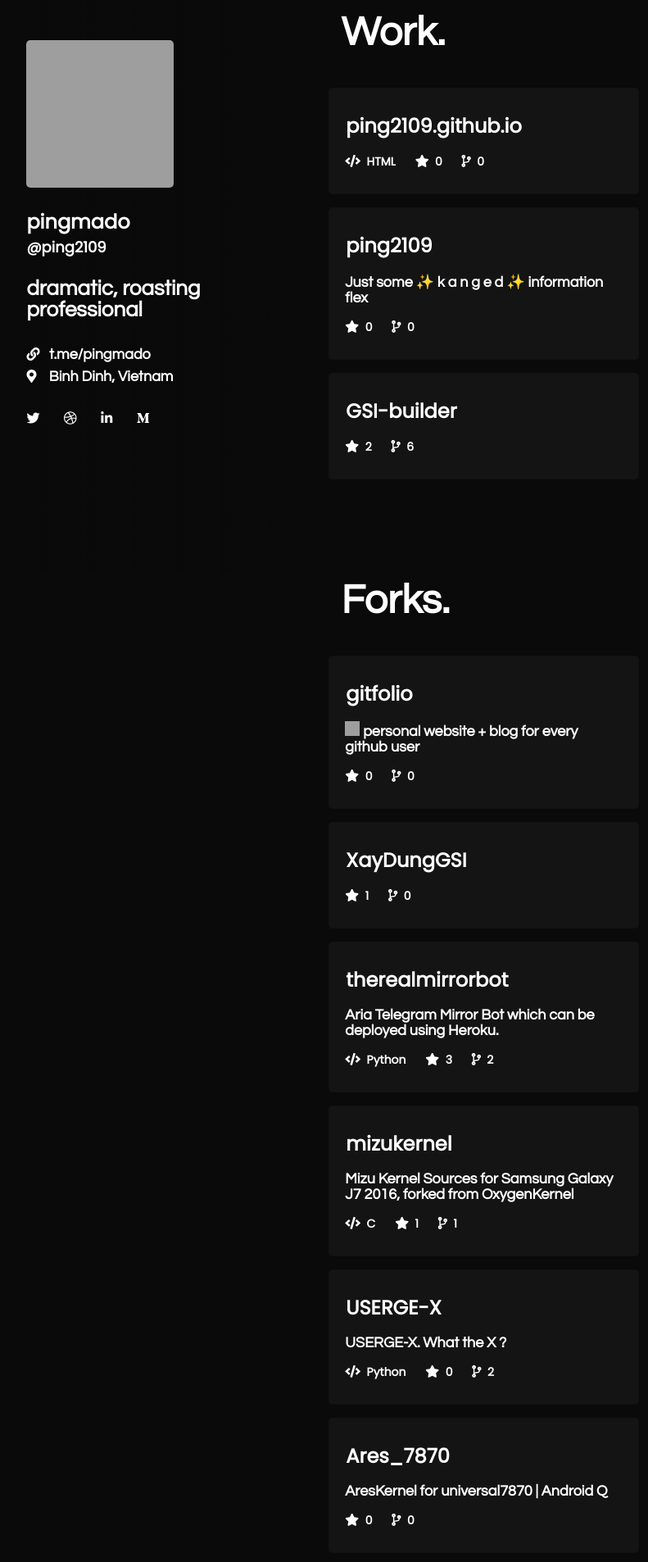
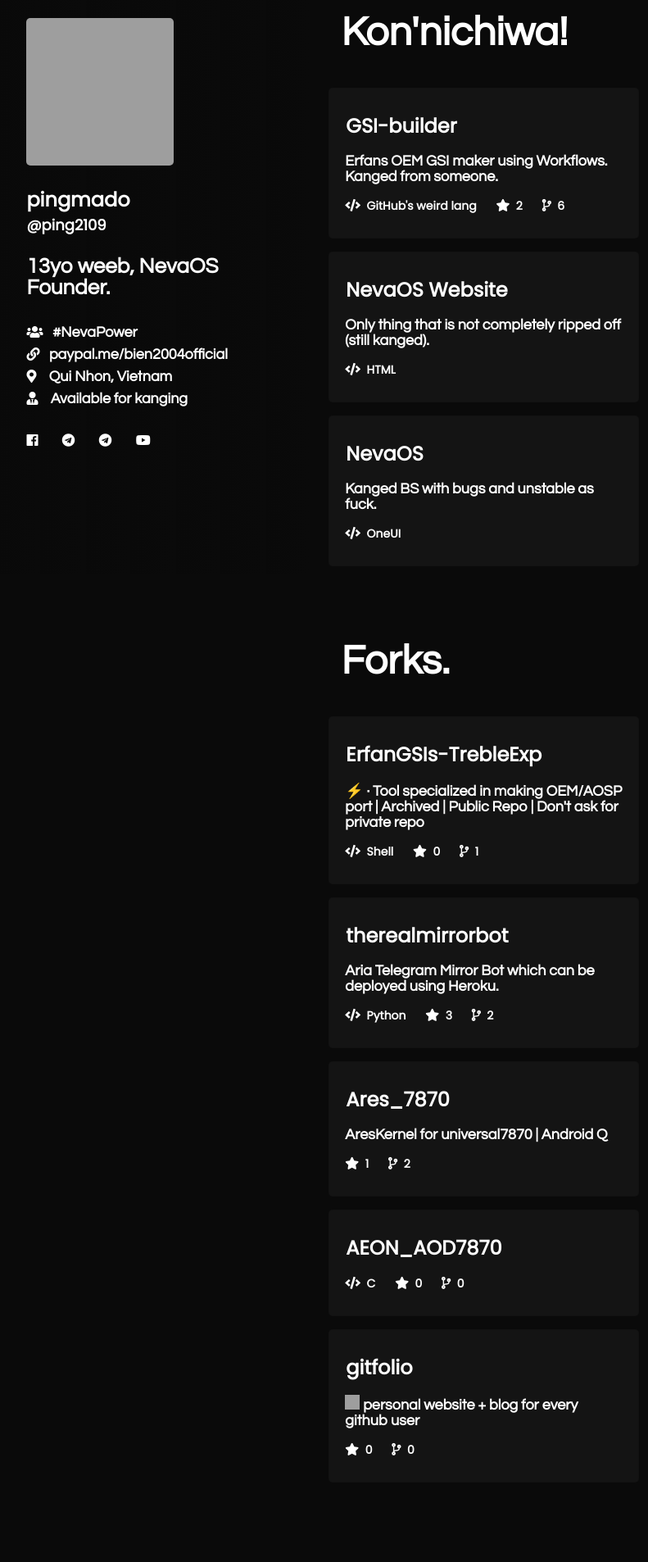
Before and after one commit to ping2109/penk2109.github.io, a plain HTML site: page index.html in a window 1280 px wide. Shown: the part 100-2006 px from the top of the page at 82% size, without its empty margins (6-797 px from the left). Drawn offline with nearby package versions, Linux system fonts and the light colour scheme; grey boxes are pictures that could not be loaded; a script that the page names is missing.

Commit message:
Add files via upload

```diff
--- a/index.html
+++ b/index.html
@@ -2,7 +2,7 @@
     <meta charset="UTF-8">
     <meta name="viewport" content="width=device-width, initial-scale=1.0">
     <meta http-equiv="X-UA-Compatible" content="ie=edge">
-    <title>ping2109</title>
+    <title>pingmado</title>
     <link rel="stylesheet" href="https://cdnjs.cloudflare.com/ajax/libs/animate.css/3.7.0/animate.min.css">
     <link rel="stylesheet" href="https://use.fontawesome.com/releases/v5.7.1/css/all.css" integrity="sha384-fnmOCqbTlWIlj8LyTjo7mOUStjsKC4pOpQbqyi7RrhN7udi9RwhKkMHpvLbHG9Sr" crossorigin="anonymous">
     <script src="https://code.jquery.com/jquery-3.4.1.min.js" integrity="sha256-CSXorXvZcTkaix6Yvo6HppcZGetbYMGWSFlBw8HfCJo=" crossorigin="anonymous"></script>
@@ -16,92 +16,76 @@
     </div>
     <div id="profile">
       <div id="profile_img" style="background: url(https://avatars.githubusercontent.com/u/75196272?v=4) center;"></div>
-      <div id="username"><span style="display:block;">pingmado</span><a href="https://github.com/ping2109">@ping2109</a></div>
-      <div id="userbio" style="display: block;">dramatic, roasting professional</div>
+      <div id="username"><a target="_blank" style="color: white; text-decoration: none;" href="https://github.com/ping2109"><span style="display:block;">pingmado</span>@ping2109</a></div>
+      <div id="userbio" style="display: block;">13yo weeb, NevaOS Founder.</div>
       <div id="about">
-                <span style="display:none;"><i class="fas fa-users"></i> &nbsp; null</span>
+                <span style="display:block;"><i class="fas fa-users"></i> &nbsp; <a href="https://t.me/nevaos">#NevaPower</a></span>
                 <span style="display:none;"><i class="fas fa-envelope"></i> &nbsp; null</span>
-                <span style="display:block;"><i class="fas fa-link"></i> &nbsp; <a href="t.me/pingmado">t.me/pingmado</a></span>
-                <span style="display:block;"><i class="fas fa-map-marker-alt"></i> &nbsp;&nbsp; Binh Dinh, Vietnam</span>
-                <span style="display:none;"><i class="fas fa-user-tie"></i> &nbsp;&nbsp; Available for hire</span>
+                <span style="display:block;"><i class="fas fa-link"></i> &nbsp; <a href="paypal.me/ping2109">paypal.me/bien2004official</a></span>
+                <span style="display:block;"><i class="fas fa-map-marker-alt"></i> &nbsp;&nbsp; Qui Nhon, Vietnam</span>
+                <span style="display:block;"><i class="fas fa-user-tie"></i> &nbsp;&nbsp; Available for kanging</span>
                 <div class="socials">
-                <span style="display:block;"><a href="https://www.twitter.com/a" target="_blank" class="socials"><i class="fab fa-twitter"></i></a></span>
-                <span style="display:block;"><a href="https://www.dribbble.com/a" target="_blank" class="socials"><i class="fab fa-dribbble"></i></a></span>
-                <span style="display:block;"><a href="https://www.linkedin.com/in/a/" target="_blank" class="socials"><i class="fab fa-linkedin-in"></i></a></span>
-                <span style="display:block;"><a href="https://www.medium.com/@a/" target="_blank" class="socials"><i class="fab fa-medium-m"></i></a></span>
+                <span style="display:block;"><a href="https://www.facebook.com/ping2007" target="_blank" class="socials"><i class="fab fa-facebook"></i></a></span>
+                <span style="display:block;"><a href="https://t.me/pingmado" target="_blank" class="socials"><i class="fab fa-telegram"></i></a></span>
+				<span style="display:block;"><a href="https://t.me/pingdoriya" target="_blank" class="socials"><i class="fab fa-telegram"></i></a></span>
+                <span style="display:block;"><a href="https://www.youtube.com/ping2109" target="_blank" class="socials"><i class="fab fa-youtube"></i></a></span>
+                <span style="display:none !important;"><a href="https://www.medium.com/@null/" target="_blank" class="socials"><i class="fab fa-medium-m"></i></a></span>
                 </div>
                 </div>
     </div>
     <div id="display">
       <div id="work">
-        <h1>Work.</h1>
+        <h1>Kon'nichiwa!</h1>
         <div class="projects" id="work_section">
-                        <a href="https://github.com/ping2109/ping2109.github.io" target="_blank">
-                        <section>
-                            <div class="section_title">ping2109.github.io</div>
-                            <div class="about_section">
-                            <span style="display:none;">undefined</span>
-                            </div>
-                            <div class="bottom_section">
-                                <span style="display:inline-block;"><i class="fas fa-code"></i>&nbsp; HTML</span>
-                                <span><i class="fas fa-star"></i>&nbsp; 0</span>
-                                <span><i class="fas fa-code-branch"></i>&nbsp; 0</span>
-                            </div>
-                        </section>
-                        </a>
-                        <a href="https://github.com/ping2109/ping2109" target="_blank">
-                        <section>
-                            <div class="section_title">ping2109</div>
-                            <div class="about_section">
-                            <span style="display:block;">Just some ✨ k a n g e d ✨ information flex</span>
-                            </div>
-                            <div class="bottom_section">
-                                <span style="display:none;"><i class="fas fa-code"></i>&nbsp; null</span>
-                                <span><i class="fas fa-star"></i>&nbsp; 0</span>
-                                <span><i class="fas fa-code-branch"></i>&nbsp; 0</span>
-                            </div>
-                        </section>
-                        </a>
                         <a href="https://github.com/ping2109/GSI-builder" target="_blank">
                         <section>
                             <div class="section_title">GSI-builder</div>
                             <div class="about_section">
-                            <span style="display:none;">undefined</span>
+                            <span style="display:block;">Erfans OEM GSI maker using Workflows. Kanged from someone.</span>
                             </div>
                             <div class="bottom_section">
-                                <span style="display:none;"><i class="fas fa-code"></i>&nbsp; null</span>
+                                <span style="display:inline-block;"><i class="fas fa-code"></i>&nbsp; GitHub's weird lang</span>
                                 <span><i class="fas fa-star"></i>&nbsp; 2</span>
                                 <span><i class="fas fa-code-branch"></i>&nbsp; 6</span>
                             </div>
                         </section>
-                        </a></div>
+                        </a>
+                        <a href="https://nevaos.ml" target="_blank">
+                        <section>
+                            <div class="section_title">NevaOS Website</div>
+                            <div class="about_section">
+                            <span style="display:block;">Only thing that is not completely ripped off (still kanged).</span>
+                            </div>
+                            <div class="bottom_section">
+                                <span style="display:inline-block;"><i class="fas fa-code"></i>&nbsp; HTML</span>
+                            </div>
+                        </section>
+                        </a>
+                        <a href="https://nevaos.ml/pure10-v5" target="_blank">
+                        <section>
+                            <div class="section_title">NevaOS</div>
+                            <div class="about_section">
+                            <span style="display:block;">Kanged BS with bugs and unstable as fuck.</span>
+                            </div>
+                            <div class="bottom_section">
+                                <span style="display:inline-block;"><i class="fas fa-code"></i>&nbsp; OneUI</span>
+                            </div>
+                        </section>
+                        </a>
       </div>
       <div id="forks" style="display: block;">
         <h1>Forks.</h1>
         <div class="projects" id="forks_section">
-                        <a href="https://github.com/ping2109/gitfolio" target="_blank">
+                        <a href="https://github.com/ping2109/ErfanGSIs-TrebleExp" target="_blank">
                         <section>
-                            <div class="section_title">gitfolio</div>
+                            <div class="section_title">ErfanGSIs-TrebleExp</div>
                             <div class="about_section">
-                            <span style="display:block;"><img src="https://github.githubassets.com/images/icons/emoji/octocat.png?v8" class="emoji"> personal website + blog  for every github user</span>
+                            <span style="display:block;">⚡ · Tool specialized in making OEM/AOSP port | Archived | Public Repo | Don't ask for private repo</span>
                             </div>
                             <div class="bottom_section">
-                                <span style="display:none;"><i class="fas fa-code"></i>&nbsp; null</span>
+                                <span style="display:inline-block;"><i class="fas fa-code"></i>&nbsp; Shell</span>
                                 <span><i class="fas fa-star"></i>&nbsp; 0</span>
-                                <span><i class="fas fa-code-branch"></i>&nbsp; 0</span>
-                            </div>
-                        </section>
-                        </a>
-                        <a href="https://github.com/ping2109/XayDungGSI" target="_blank">
-                        <section>
-                            <div class="section_title">XayDungGSI</div>
-                            <div class="about_section">
-                            <span style="display:none;">undefined</span>
-                            </div>
-                            <div class="bottom_section">
-                                <span style="display:none;"><i class="fas fa-code"></i>&nbsp; null</span>
-                                <span><i class="fas fa-star"></i>&nbsp; 1</span>
-                                <span><i class="fas fa-code-branch"></i>&nbsp; 0</span>
+                                <span><i class="fas fa-code-branch"></i>&nbsp; 1</span>
                             </div>
                         </section>
                         </a>
@@ -118,45 +102,6 @@
                             </div>
                         </section>
                         </a>
-                        <a href="https://github.com/ping2109/mizukernel" target="_blank">
-                        <section>
-                            <div class="section_title">mizukernel</div>
-                            <div class="about_section">
-                            <span style="display:block;">Mizu Kernel Sources for Samsung Galaxy J7 2016, forked from OxygenKernel</span>
-                            </div>
-                            <div class="bottom_section">
-                                <span style="display:inline-block;"><i class="fas fa-code"></i>&nbsp; C</span>
-                                <span><i class="fas fa-star"></i>&nbsp; 1</span>
-                                <span><i class="fas fa-code-branch"></i>&nbsp; 1</span>
-                            </div>
-                        </section>
-                        </a>
-                        <a href="https://github.com/ping2109/USERGE-X" target="_blank">
-                        <section>
-                            <div class="section_title">USERGE-X</div>
-                            <div class="about_section">
-                            <span style="display:block;">USERGE-X. What the X ?</span>
-                            </div>
-                            <div class="bottom_section">
-                                <span style="display:inline-block;"><i class="fas fa-code"></i>&nbsp; Python</span>
-                                <span><i class="fas fa-star"></i>&nbsp; 0</span>
-                                <span><i class="fas fa-code-branch"></i>&nbsp; 2</span>
-                            </div>
-                        </section>
-                        </a>
-                        <a href="https://github.com/ping2109/Ares_7870" target="_blank">
-                        <section>
-                            <div class="section_title">Ares_7870</div>
-                            <div class="about_section">
-                            <span style="display:block;">AresKernel for universal7870 | Android Q</span>
-                            </div>
-                            <div class="bottom_section">
-                                <span style="display:none;"><i class="fas fa-code"></i>&nbsp; null</span>
-                                <span><i class="fas fa-star"></i>&nbsp; 0</span>
-                                <span><i class="fas fa-code-branch"></i>&nbsp; 0</span>
-                            </div>
-                        </section>
-                        </a>
                         <a href="https://github.com/DarknessVN-1/Ares_7870" target="_blank">
                         <section>
                             <div class="section_title">Ares_7870</div>
@@ -167,19 +112,6 @@
                                 <span style="display:none;"><i class="fas fa-code"></i>&nbsp; null</span>
                                 <span><i class="fas fa-star"></i>&nbsp; 1</span>
                                 <span><i class="fas fa-code-branch"></i>&nbsp; 2</span>
-                            </div>
-                        </section>
-                        </a>
-                        <a href="https://github.com/ping2109/ErfanGSIs-TrebleExp" target="_blank">
-                        <section>
-                            <div class="section_title">ErfanGSIs-TrebleExp</div>
-                            <div class="about_section">
-                            <span style="display:block;">⚡ · Tool specialized in making OEM/AOSP port | Archived | Public Repo | Don't ask for private repo</span>
-                            </div>
-                            <div class="bottom_section">
-                                <span style="display:inline-block;"><i class="fas fa-code"></i>&nbsp; Shell</span>
-                                <span><i class="fas fa-star"></i>&nbsp; 0</span>
-                                <span><i class="fas fa-code-branch"></i>&nbsp; 1</span>
                             </div>
                         </section>
                         </a>
@@ -195,6 +127,19 @@
                                 <span><i class="fas fa-code-branch"></i>&nbsp; 0</span>
                             </div>
                         </section>
+                        </a>
+						<a href="https://github.com/ping2109/gitfolio" target="_blank">
+                        <section>
+                            <div class="section_title">gitfolio</div>
+                            <div class="about_section">
+                            <span style="display:block;"><img src="https://github.githubassets.com/images/icons/emoji/octocat.png?v8" class="emoji"> personal website + blog  for every github user</span>
+                            </div>
+                            <div class="bottom_section">
+                                <span style="display:none;"><i class="fas fa-code"></i>&nbsp; null</span>
+                                <span><i class="fas fa-star"></i>&nbsp; 0</span>
+                                <span><i class="fas fa-code-branch"></i>&nbsp; 0</span>
+                            </div>
+                        </section>
                         </a></div>
       </div>
       <div id="blog_section">
@@ -202,7 +147,7 @@
         <div id="blogs"></div>
       </div>
       <div id="footer">
-        <a href="https://github.com/imfunniee" target="_blank">made on earth by a human</a>
+        <a href="https://github.com/pingmado" target="_blank">Made by AL-NOMAN .</a>
       </div>
     </div>
     <script type="text/javascript">
```
